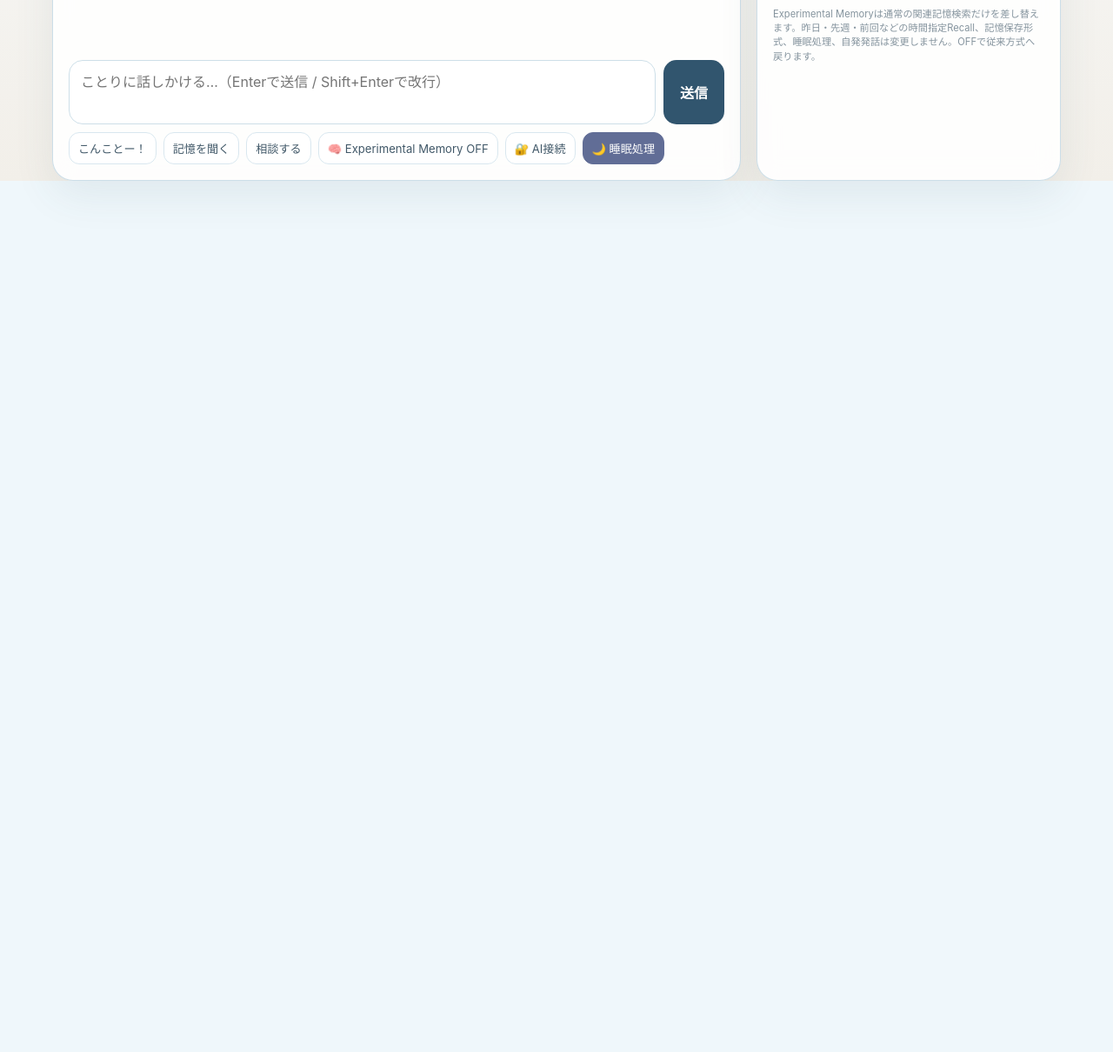
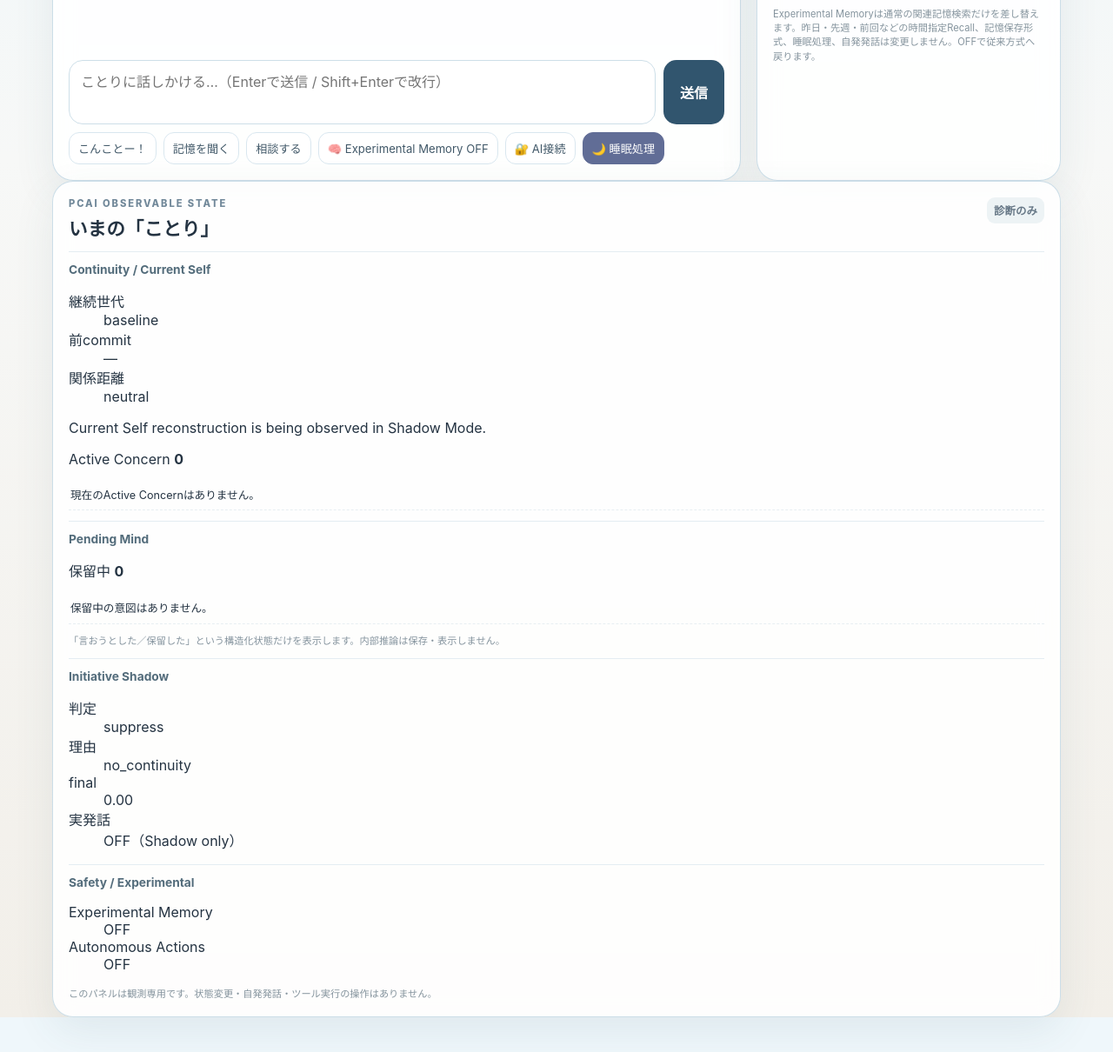
Before and after one commit to akito-ops/pcai-kotori-web, a website: page experimental-chat.html in a window 1280 px wide. Shown: the part 686-1896 px from the top of the page at 87% size. Before the commit the page ends 944 px from the top, so only its background shows below. Drawn offline with Linux system fonts and the light colour scheme.

Commit message:
Add observable PCAI state panel to Experimental Chat

```diff
--- a/experimental-chat.html
+++ b/experimental-chat.html
@@ -62,6 +62,49 @@
         <p class="privacy">Experimental Memoryは通常の関連記憶検索だけを差し替えます。昨日・先週・前回などの時間指定Recall、記憶保存形式、睡眠処理、自発発話は変更しません。OFFで従来方式へ戻ります。</p>
       </aside>
     </section>
+
+    <section class="memory-card prototype-state-card" aria-label="PCAI内部状態の安全な観測パネル">
+      <div class="panel-head">
+        <div><p class="kicker">PCAI OBSERVABLE STATE</p><h2>いまの「ことり」</h2></div>
+        <strong>診断のみ</strong>
+      </div>
+      <div class="prototype-state-grid">
+        <section>
+          <h3>Continuity / Current Self</h3>
+          <dl class="state-dl">
+            <div><dt>継続世代</dt><dd id="state-continuity">—</dd></div>
+            <div><dt>前commit</dt><dd id="state-previous-commit">—</dd></div>
+            <div><dt>関係距離</dt><dd id="state-relationship">—</dd></div>
+          </dl>
+          <p id="state-self-summary" class="state-summary">—</p>
+          <p class="state-subhead">Active Concern <strong id="state-active-count">0</strong></p>
+          <ul id="state-active-concerns" class="memory-list state-list"></ul>
+        </section>
+        <section>
+          <h3>Pending Mind</h3>
+          <p class="state-subhead">保留中 <strong id="state-pending-count">0</strong></p>
+          <ul id="state-pending-list" class="memory-list state-list"></ul>
+          <p class="privacy">「言おうとした／保留した」という構造化状態だけを表示します。内部推論は保存・表示しません。</p>
+        </section>
+        <section>
+          <h3>Initiative Shadow</h3>
+          <dl class="state-dl">
+            <div><dt>判定</dt><dd id="state-initiative-action">—</dd></div>
+            <div><dt>理由</dt><dd id="state-initiative-reason">—</dd></div>
+            <div><dt>final</dt><dd id="state-initiative-final">—</dd></div>
+            <div><dt>実発話</dt><dd id="state-initiative-emission">—</dd></div>
+          </dl>
+        </section>
+        <section>
+          <h3>Safety / Experimental</h3>
+          <dl class="state-dl">
+            <div><dt>Experimental Memory</dt><dd id="state-experimental-memory">OFF</dd></div>
+            <div><dt>Autonomous Actions</dt><dd id="state-autonomy">OFF</dd></div>
+          </dl>
+          <p class="privacy">このパネルは観測専用です。状態変更・自発発話・ツール実行の操作はありません。</p>
+        </section>
+      </div>
+    </section>
   </main>
 
   <dialog id="llm-dialog" class="llm-dialog">
@@ -86,11 +129,13 @@
       <li>ON時だけ通常の関連記憶Recallを新方式へ切替</li>
       <li>時間指定Recallは従来方式を維持</li>
       <li>関連性が弱い場合は従来候補へフォールバック</li>
+      <li>Current Self / Pending Mind / Initiativeは観測専用</li>
       <li>自発発話・ツール実行は無効</li>
     </ul>
   </dialog>
 
-  <script type="module" src="./src/bootstrap-experimental-memory.js?v=0.5.0-exp1"></script>
-  <script type="module" src="./src/experimental-memory-ui.js?v=0.5.0-exp1"></script>
+  <script type="module" src="./src/bootstrap-experimental-memory.js?v=0.5.1-exp1"></script>
+  <script type="module" src="./src/experimental-memory-ui.js?v=0.5.1-exp1"></script>
+  <script type="module" src="./src/prototype-state-panel.js?v=0.5.1-exp1"></script>
 </body>
 </html>
```
